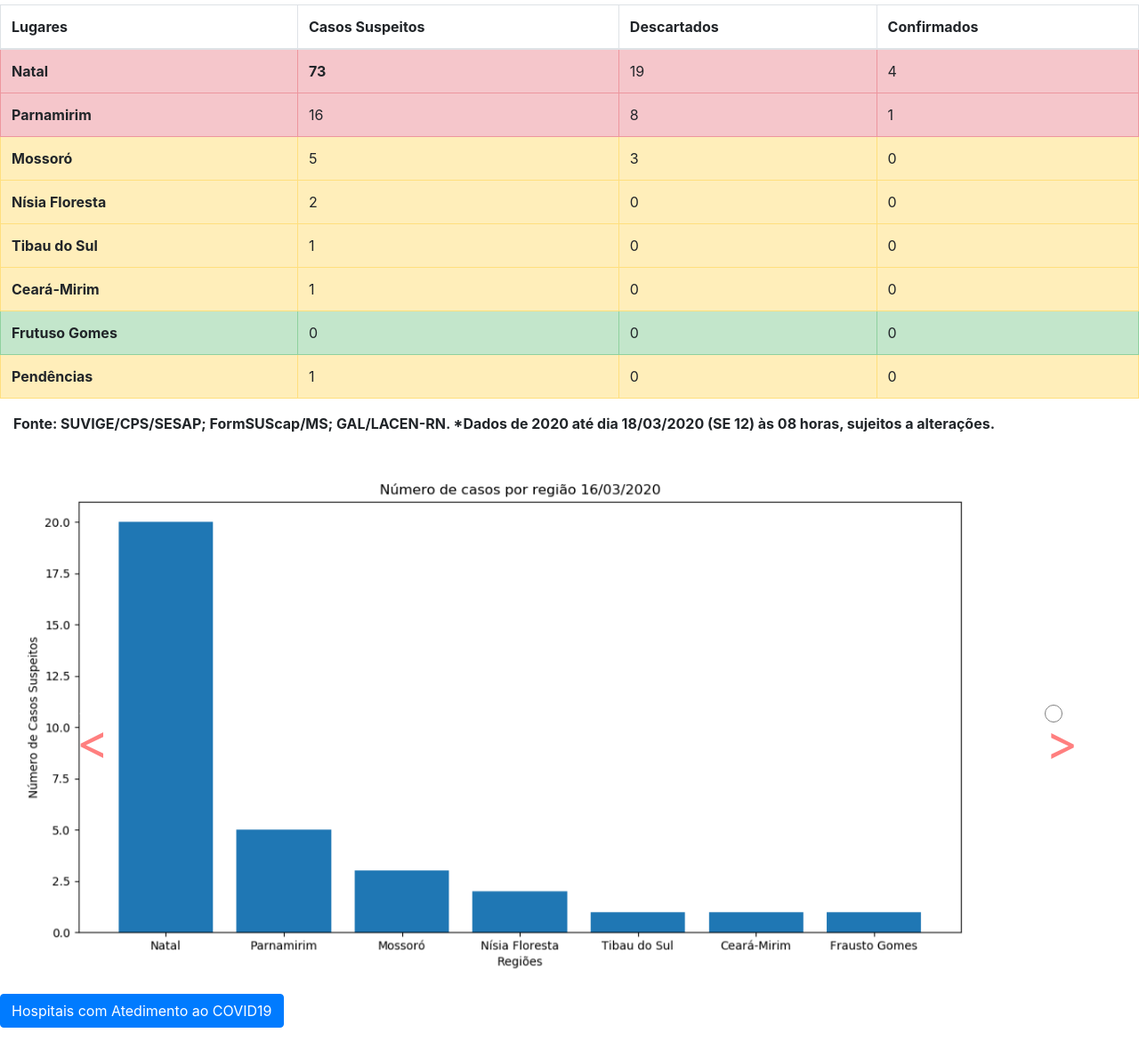
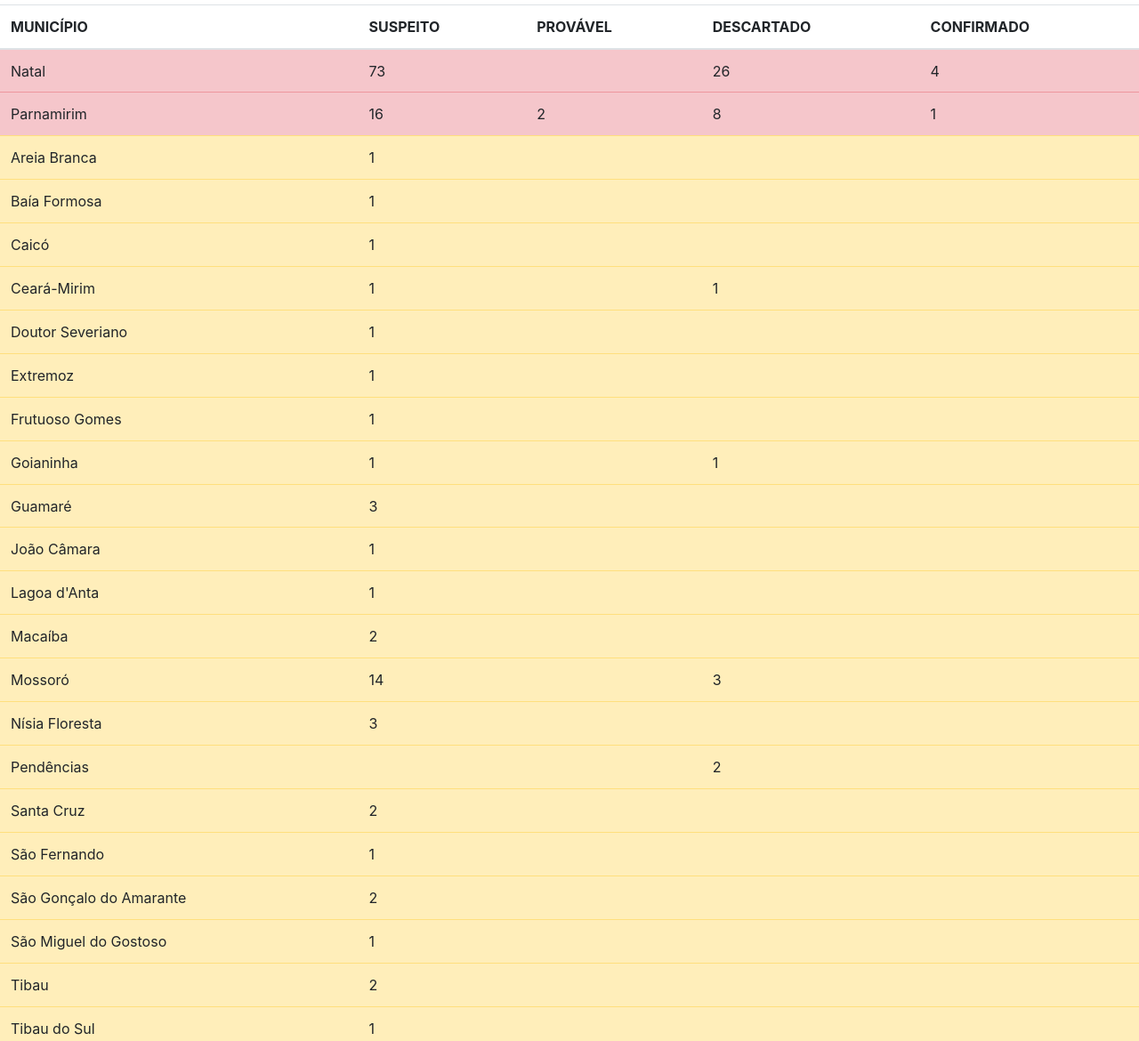
Before and after one commit to samsepiol1/samsepiol1.github.io, a plain HTML site: page index.html in a window 1280 px wide. Shown: the part 282-1452 px from the top of the page at 89% size. Drawn offline with nearby package versions, Linux system fonts and the light colour scheme.

Commit message:
Update index.html

```diff
--- a/index.html
+++ b/index.html
@@ -228,81 +228,185 @@
 
 
     <h2> Casos COVID19 no Rio Grande do Norte Por região </h2>
-    <table class="table table-bordered">
+	<table class="table">
         <thead>
-          <tr>
-            <th scope="col">Lugares</th>
+            <tr >
+                <th scope="col">MUNICÍPIO</th>
 
-            <th scope="col">Casos Suspeitos</th>
-
-            <th scope="col">Descartados</th>
-
-            <th scope="col">Confirmados</th>
-
-
-          </tr>
+        <th scope="col">SUSPEITO</th>
+        <th scope="col">PROVÁVEL</th>
+        <th scope="col">DESCARTADO</th>
+        <th scope="col">CONFIRMADO</th>
+            </tr >
     </thead>
         <tbody>
-          <tr class = "table-danger">
-            <th scope="row">Natal</th>
-            <th scope="row">73</th>
-            <td>19</td>
+            <tr class="table-danger">
+                <td>Natal</td>
+                <td>73</td>
+               <td></td>
+                <td>26</td>
                 <td>4</td>
+             <tr>
+            <tr class="table-danger">
+                <td>Parnamirim</td>
+                <td >16</td>
+                <td >2</td>
+                <td >8</td>
+            <td> 1</td>
+             <tr>
 
-
-
-          </tr>
-          <tr class="table-danger">
-            <th scope="row">Parnamirim</th>
-            <td>16</td>
-            <td>8</td>
-            <td>1</td>
-
-
+            <tr class="table-warning">
+        <td>Areia Branca</td>
+        <td >1</td>
+        <td></td>
+        <td></d>
+        <td> </td>
         </tr>
         <tr class="table-warning">
-            <th scope="row">Mossoró</th>
-            <td>5</td>
-            <td>3</td>
-            <td>0</td>
-
+        <td>Baía Formosa</td>
+        <td>1</td>
+        <td></td>
+        <td></td>
+        <td> </td>
+        </tr >
+        <tr class="table-warning">
+        <td>Caicó</td>
+        <td>1</td>
+        <td></td>
+        <td></td>
+        <td> </td>
+        </tr >
+        <tr class="table-warning">
+        <td>Ceará-Mirim</td>
+        <td>1</td>
+        <td></td>
+        <td>1</td>
+        <td> </td>
+        </tr >
+        <tr class="table-warning">
+        <td>Doutor Severiano</td>
+        <td>1</td>
+        <td></td>
+        <td></td>
+        <td> </td>
+        </tr >
+        <tr class="table-warning" >
+        <td>Extremoz</td>
+        <td>1</td>
+        <td></td>
+        <td></td>
+        <td> </td>
         </tr>
         <tr class="table-warning">
-          <th scope="row">Nísia Floresta</th>
+        <td>Frutuoso Gomes</td>
+        <td>1</td>
+        <td></td>
+        <td></td>
+    <td> </td>
+        </tr >
+        <tr class="table-warning">
+        <td>Goianinha</td>
+        <td>1</td>
+        <td></td>
+        <td>1</td>
+        <td> </td>
+
+        </tr >
+        <tr class="table-warning">
+        <td>Guamaré</td>
+        <td>3</td>
+        <td></td>
+        <td></td>
+        <td> </td>
+    <tr >
+        <tr class="table-warning">
+        <td>João Câmara</td>
+        <td>1</td>
+        <td></td>
+        <td></td>
+        <td> </td>
+        </tr >
+        <tr  class="table-warning">
+        <td>Lagoa d'Anta</td>
+        <td>1</td>
+        <td></td>
+        <td></td>
+        <td> </td>
+        </tr >
+        <tr  class="table-warning">
+        <td>Macaíba</td>
         <td>2</td>
-            <td>0</td>
-            <td>0</td>
+        <td></td>
+        <td></td>
+        <td> </td>
+        </tr >
         <tr class="table-warning">
-            <th scope="row">Tibau do Sul</th>
+        <td>Mossoró</td>
+        <td>14</td>
+        <td></td>
+        <td>3</td>
+        <td> </td>
+        </tr >
+
+        <tr class="table-warning">
+        <td>Nísia Floresta</td>
+        <td >3</td>
+        <td ></td>
+        <td ></td>
+        <td> </td>
+        </tr >
+        <tr class="table-warning">
+        <td>Pendências</td>
+        <td ></td>
+        <td ></td>
+        <td >2</td>
+        <td> </td>
+    </tr >
+        <tr class="table-warning">
+        <td>Santa Cruz</td>
+        <td >2</td>
+        <td ></td>
+        <td ></td>
+        <td> </td>
+        </tr >
+        <tr class="table-warning">
+        <td>São Fernando</td>
+        <td >1</td>
+        <td ></td>
+        <td ></td>
+        <td> </td>
+        </tr >
+        <tr  class="table-warning">
+        <td>São Gonçalo do  Amarante</td>
+        <td >2</td>
+        <td ></td>
+        <td ></td>
+        <td> </td>
+        </tr >
+        <tr  class="table-warning">
+        <td>São Miguel do  Gostoso</td>
+        <td >1</td>
+        <td ></td>
+        <td ></td>
+        <td> </td>
+        </tr >
+        <tr class="table-warning" >
+        <td>Tibau</td>
+        <td >2</td>
+        <td ></td>
+        <td></td>
+        <td> </td>
+        </tr >
+        <tr  class="table-warning">
+        <td>Tibau do Sul</td>
         <td>1</td>
-            <td>0</td>
-            <td>0</td>
-
-
-          </tr>
-          <tr class="table-warning">
-            <th scope="row">Ceará-Mirim</th>
-            <td>1</td>
-            <td>0</td>
-            <td>0</td>
-          </tr>
-          <tr class="table-success">
-            <th scope="row">Frutuso Gomes</th>
-            <td>0</td>
-            <td>0</td>
-            <td>0</td>
-
-
-
-          </tr>
-          <tr class="table-warning">
-          <th scope="row">Pendências</th>
-            <td>1</td>
-            <td>0</td>
-            <td>0</td>
-            </tr>
+        <td ></td>
+        <td ></td>
+        <td> </td>
+        </tr >
         </tbody>
     </table>
+
       <div class="container-fluid"> <b>Fonte: SUVIGE/CPS/SESAP; FormSUScap/MS; GAL/LACEN-RN. *Dados de 2020 até dia 18/03/2020 (SE 12) às 08
         horas, sujeitos a alterações.</b><br>
     </div>
```
Lines whose indentation alone changed are shown as unchanged.
